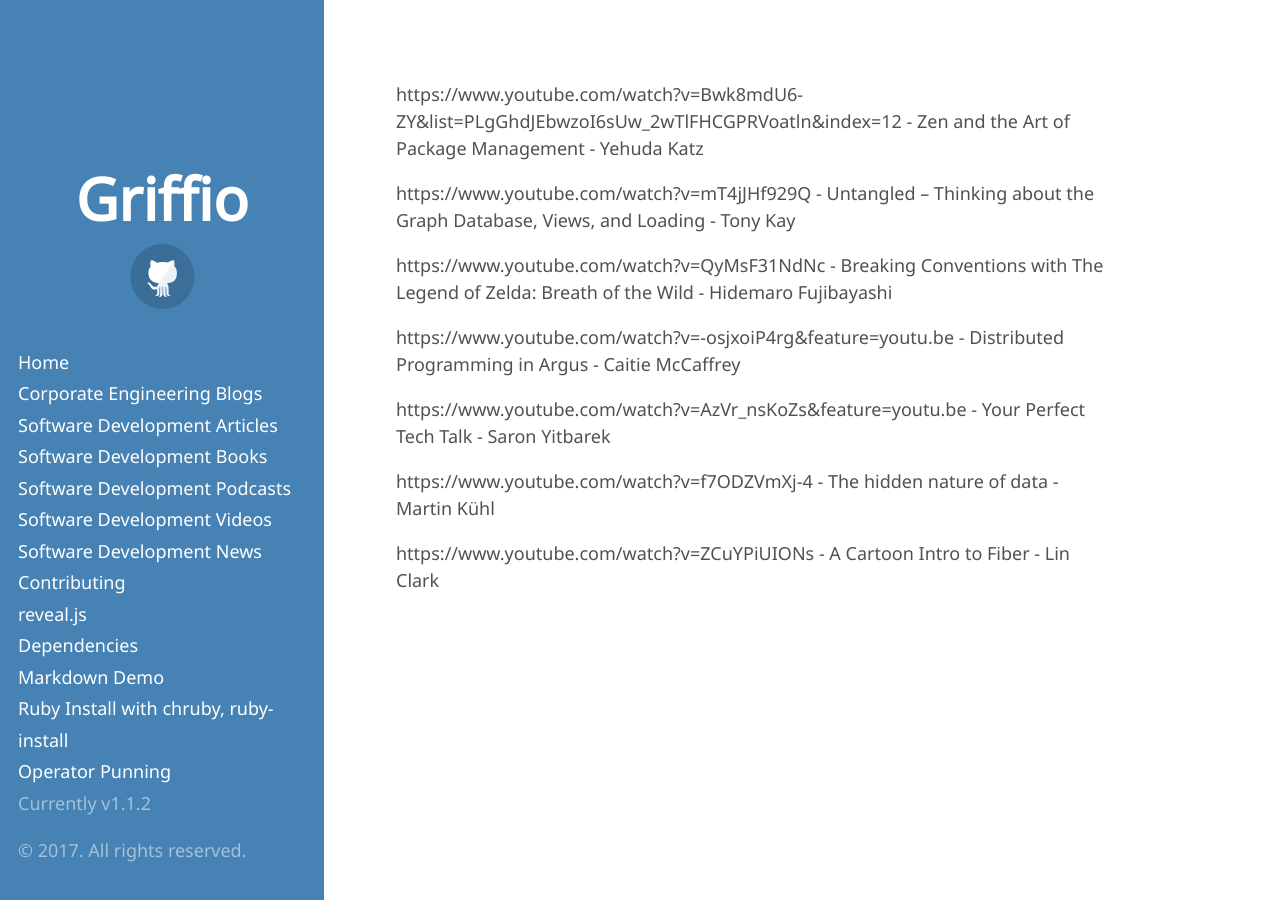
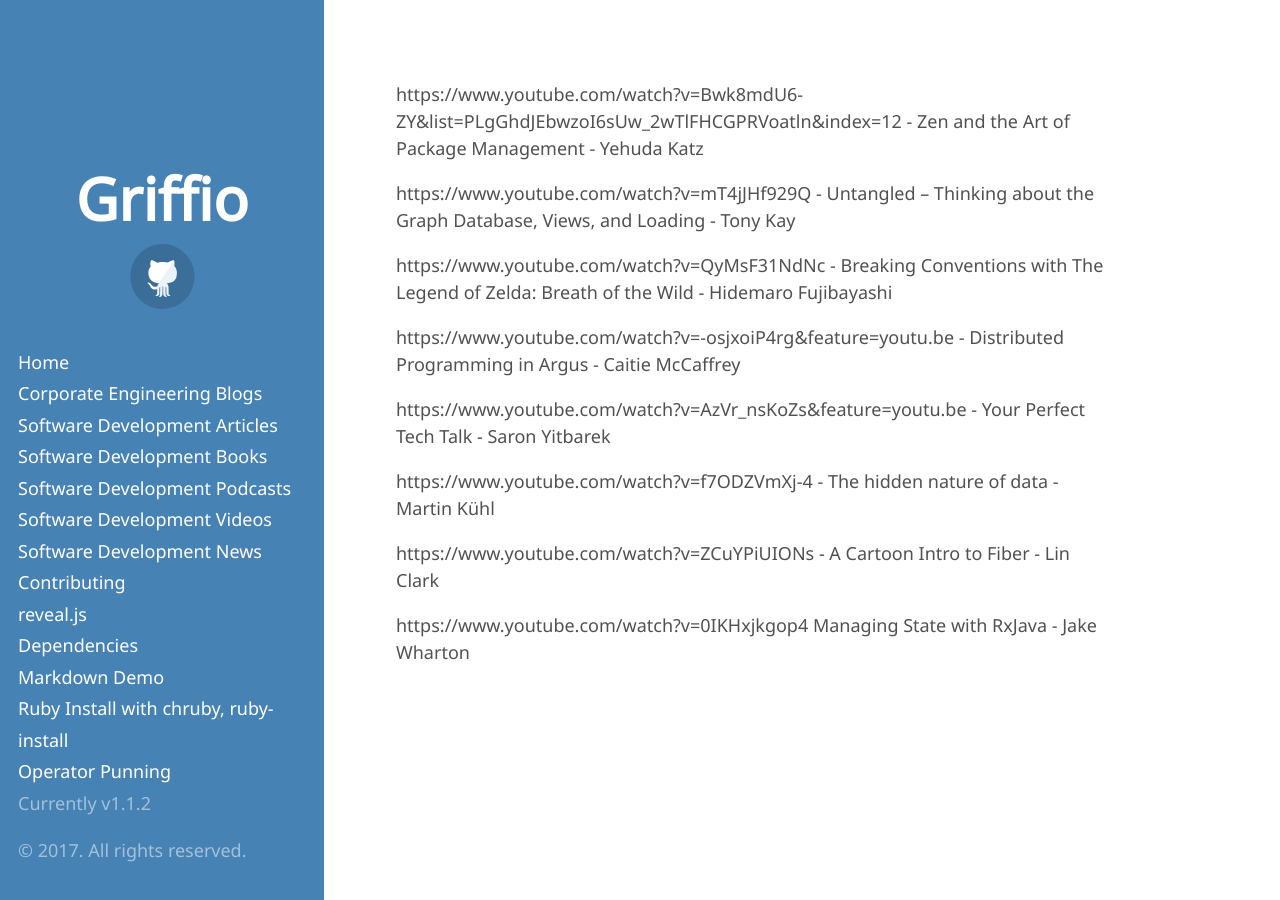
Before and after one commit to griffio/griffio.github.io, a Jekyll site: the page built from tech_talks_highlighted_2017.md, in a window 1280 px wide. Built offline with Jekyll 4.4.1, drawn with Linux system fonts in a browser that asks for light colours; some web fonts are replaced; our own code applies the rules of GitHub Pages for plain Markdown files.

Commit message:
Managing State with RxJava

```diff
--- a/tech_talks_highlighted_2017.md
+++ b/tech_talks_highlighted_2017.md
@@ -11,3 +11,5 @@
 https://www.youtube.com/watch?v=f7ODZVmXj-4 - The hidden nature of data - Martin Kühl
 
 https://www.youtube.com/watch?v=ZCuYPiUIONs - A Cartoon Intro to Fiber - Lin Clark
+
+https://www.youtube.com/watch?v=0IKHxjkgop4 Managing State with RxJava - Jake Wharton
```
